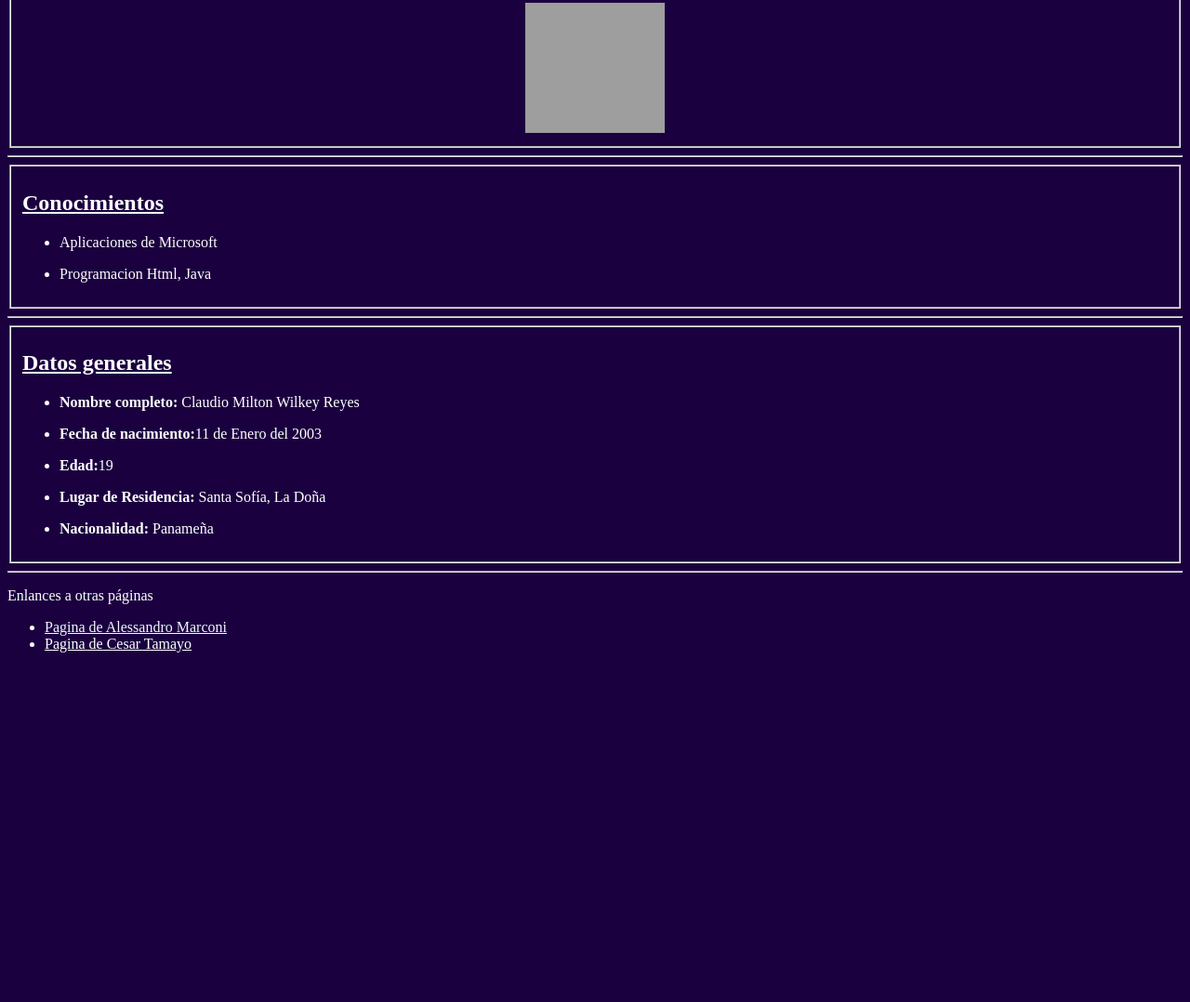
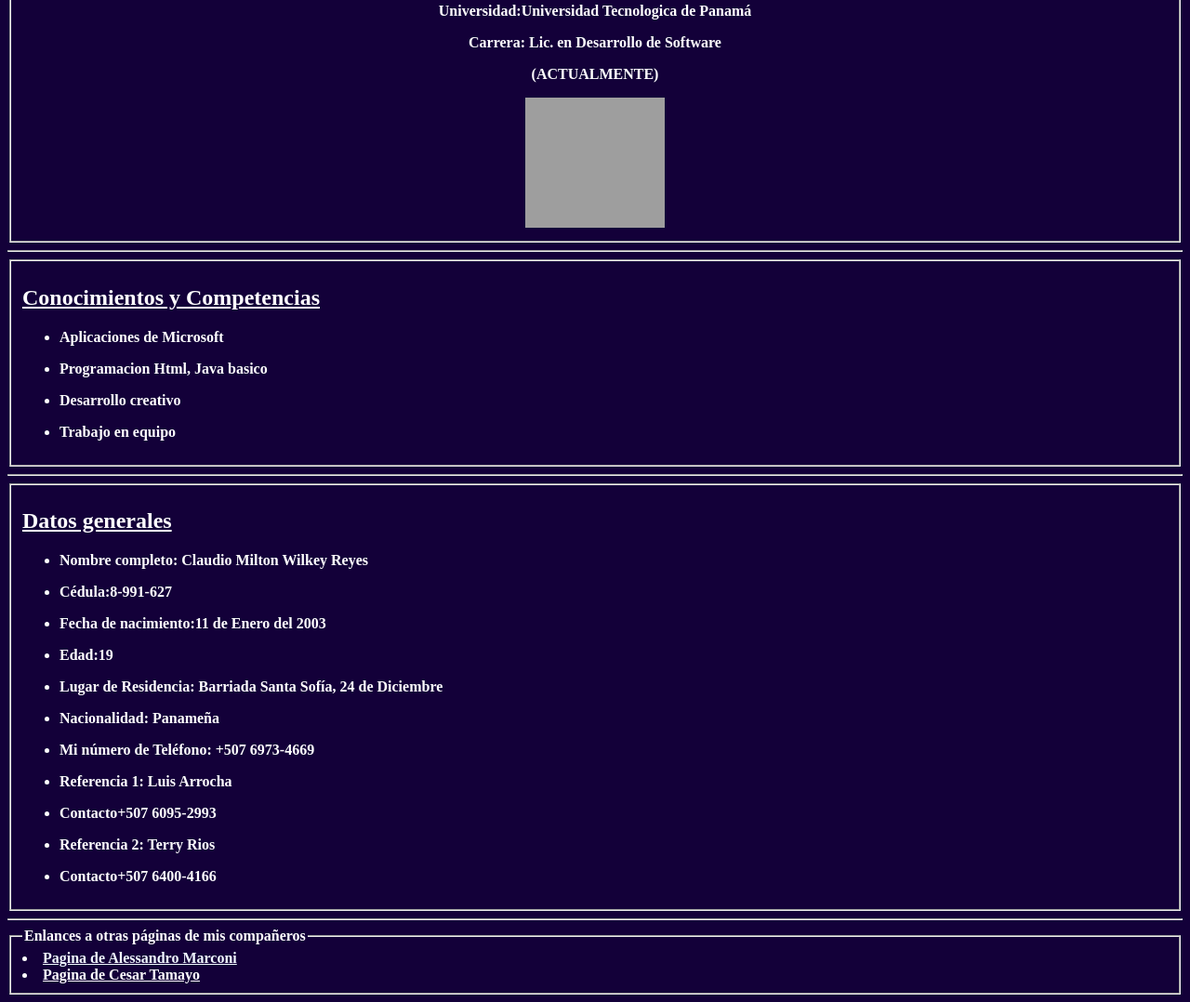
Before and after one commit to MarcOrigins/GL-122F, a plain HTML site: page cvcw.html in a window 1280 px wide. Shown: the part 845-1923 px from the top of the page at 93% size. Before the commit the page ends 1563 px from the top, so only its background shows below. Drawn offline with Linux system fonts and the light colour scheme; grey boxes are pictures that could not be loaded.

Commit message:
Update cvcw.html

```diff
--- a/cvcw.html
+++ b/cvcw.html
@@ -7,7 +7,7 @@
     <title>Hoja de vida</title>
 </head>
 <header>
-<body style="background-color: rgb(27, 0, 63);"
+<body bgcolor="#130039">
 <B><Font color="white"</B>
 <center>
 <h1><B> CV de Claudio Wilkey</B></h1>
@@ -17,16 +17,20 @@
 </header>
 <hr>
 <fieldset>
+<center>
 <h2><u><legend>Experiencia Laboral</legend></u></h2>
-<p> Ninguna</p>
+<p> Ninguna, en busca de obtener experiencia</p>
+</center>
 </fieldset>
 
 <hr>
 <fieldset>
 <center>
 <h2><u>Educación</u></h2>
+<p><b>Primaria (2008-2011)</b>Escuela el Buen Pastor Getsemaní</p>
+<p><b>Primaria (2012-2014)</b>Esc. Dr. Juan Arturo Martinelli Sosa</p>
 <img src="https://copatalento.com/masculino/wp-content/uploads/sites/5/2021/10/Instituto-Jose-Dolores-Moscote-Copa-Talento-300x300.png" width="150" height="140">
-<p><b>Secundaria:</b>Instituto José Dolores Moscote</p>
+<p><b>Secundaria(2015-2020):</b>Instituto José Dolores Moscote</p>
 <p><b>Bachiller:</b>Tecnología e Informática</p>
 </center>
 </fieldset>
@@ -34,6 +38,7 @@
 <center>
 <p><b>Universidad:</b>Universidad Tecnologica de Panamá</p>
 <p><B>Carrera:</B> Lic. en Desarrollo de Software</p>
+<p>(ACTUALMENTE)</p>
 
 <img src="https://pbs.twimg.com/profile_images/1516911753413726211/EWVAVYpf_400x400.jpg" width="150" height="140">
 </center>
@@ -41,10 +46,12 @@
 <hr>
 
 <fieldset>
-<h2><u>Conocimientos</u></h2>
+<h2><u>Conocimientos y Competencias</u></h2>
 <ul>
 <li><p>Aplicaciones de Microsoft</p></li>
-<li><p>Programacion Html, Java</p></li>
+<li><p>Programacion Html, Java basico</p></li>
+<li><p>Desarrollo creativo</p></li>
+<li><p>Trabajo en equipo</p></li>
 </ul>
 </fieldset>
 
@@ -53,21 +60,24 @@
 <h2><u>Datos generales</u></h2>
 <ul>
 <li><p><b>Nombre completo:</b> Claudio Milton Wilkey Reyes</p></li>
+<li><p><b>Cédula:</b>8-991-627</p></li>
 <li><p><b>Fecha de nacimiento:</b>11 de Enero del 2003</p></li>
 <li><p><b>Edad:</b>19</p></li>
-<li><p><b>Lugar de Residencia:</b> Santa Sofía, La Doña</p></li>
+<li><p><b>Lugar de Residencia:</b> Barriada Santa Sofía, 24 de Diciembre</p></li>
 <li><p><B>Nacionalidad:</B> Panameña</p></li>
+<li><p><b>Mi número de Teléfono: </b> +507 6973-4669</p></li>
+<li><p><b>Referencia 1: </b> Luis Arrocha</p></li>
+<li><p><b>Contacto</b>+507 6095-2993</p></li>
+<li><p><b>Referencia 2: </b> Terry Rios</p></li>
+<li><p><b>Contacto</b>+507 6400-4166</p></li>
 </ul>
 </fieldset>
 
 <hr>
-<p>Enlances a otras páginas</p>
-<ul>
-
-    <li><a href="pagina de Alessandro"style="color:aliceblue">Pagina de Alessandro Marconi</a></li>
-    <li><a href= "pagina de Cesar"style="color:white">Pagina de Cesar Tamayo</a></li>
-
-</ul>
-
+<fieldset>
+<legend>Enlances a otras páginas de mis compañeros</legend>
+    <li><a href="cvam.html"style="color:aliceblue">Pagina de Alessandro Marconi</a></li>
+    <li><a href= "cvct.html"style="color:white">Pagina de Cesar Tamayo</a></li>
+</fieldset>
 
 </body>
```
